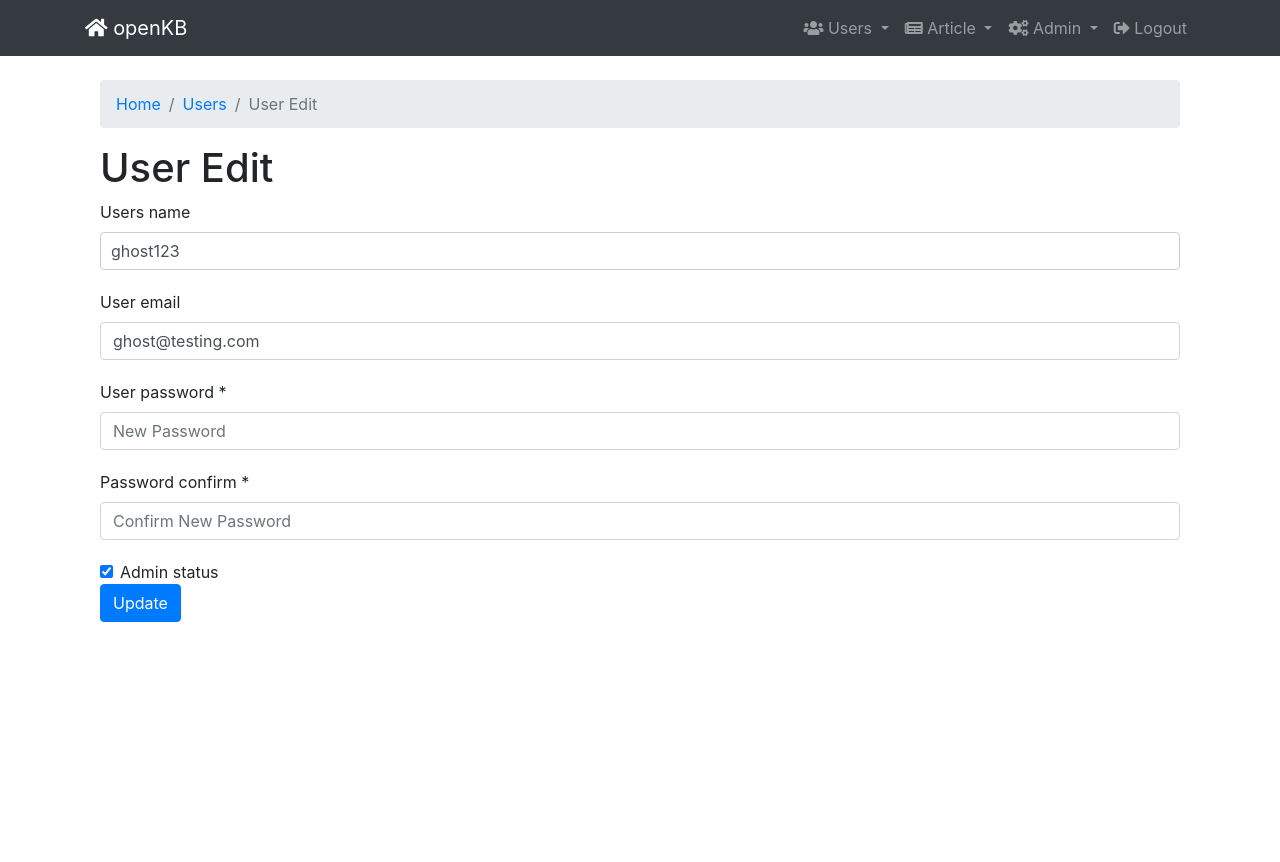
After one commit to thoth2357/openKB, a Django app: page /users/1/ in a window 1280 px wide. The commit adds this page. Shown: the top 862 px of the page. Run offline with Django 5.2, Linux system fonts and the light colour scheme; a user stored in the database is signed in; data comes from the database, SQL or seed files in the repository; both versions use the stored data as it was after the commit; some libraries are stand-ins or nearby versions.

Commit message:
✨ Integrated all users create, edit and delete for admin and non-admin

```diff
--- a/kb/forms.py
+++ b/kb/forms.py
@@ -1,7 +1,10 @@
 from django import forms
 from django.core.exceptions import ValidationError
 from mdeditor.fields import MDTextFormField
-from django.contrib.auth.forms import AuthenticationForm
+from django.contrib.auth.forms import AuthenticationForm, UserCreationForm, UserChangeForm
+from django.contrib.auth import get_user_model
+from django.core.exceptions import ValidationError
+
 
 from kb.models import Article
 
@@ -46,3 +49,67 @@ class MDEditorForm(forms.ModelForm):
 class LoginForm(AuthenticationForm):
     username = forms.EmailField(label="Email", widget=forms.TextInput(attrs={'class': 'form-control', 'placeholder': 'Email address'}))
     password = forms.CharField(widget=forms.PasswordInput(attrs={'class': 'form-control', 'placeholder': 'Password'}))
+
+
+class CustomUserCreationForm(UserCreationForm):
+    class Meta:
+        model = get_user_model()  # Fetches your custom user model
+        fields = ("email", "username")  # Includes email and username
+
+    def __init__(self, *args, **kwargs):
+        super(CustomUserCreationForm, self).__init__(*args, **kwargs)
+        self.fields['username'].required = True
+        self.fields['email'].required = True
+
+
+class EditUserForm(UserChangeForm):
+    password1 = forms.CharField(label='User password', widget=forms.PasswordInput(attrs={'autocomplete': 'new-password'}), required=False)
+    password2 = forms.CharField(label='Password confirm', widget=forms.PasswordInput(attrs={'autocomplete': 'new-password'}), required=False)
+    is_superuser = forms.BooleanField(label='Admin status', required=False)
+
+    class Meta:
+        model = get_user_model()
+        fields = ('username', 'email', 'password1', 'password2', 'is_superuser')
+
+    def clean_password2(self):
+        password1 = self.cleaned_data.get("password1")
+        password2 = self.cleaned_data.get("password2")
+        if password1 and password1 != password2:
+            raise ValidationError("Passwords don't match.")
+        return password2
+
+    def save(self, commit=True):
+        user = super().save(commit=False)
+        password = self.cleaned_data.get("password1")
+        if password:
+            user.set_password(password)
+        if commit:
+            user.save()
+        return user
+
+class MyAccountForm(UserChangeForm):
+    password1 = forms.CharField(label='New Password', widget=forms.PasswordInput, required=False)
+    password2 = forms.CharField(label='Confirm New Password', widget=forms.PasswordInput, required=False)
+
+    class Meta:
+        model = get_user_model()
+        fields = ('username', 'email', 'password1', 'password2')
+        help_texts = {
+            'username': None,  # Removes default help texts
+        }
+
+    def clean_password2(self):
+        password1 = self.cleaned_data.get("password1")
+        password2 = self.cleaned_data.get("password2")
+        if password1 and password1 != password2:
+            raise ValidationError("Passwords don't match.")
+        return password2
+
+    def save(self, commit=True):
+        user = super().save(commit=False)
+        password = self.cleaned_data.get("password1")
+        if password:
+            user.set_password(password)
+        if commit:
+            user.save()
+        return user
--- a/kb/models.py
+++ b/kb/models.py
@@ -21,6 +21,7 @@ class Article(models.Model):
 class CustomUser(AbstractUser):
     email = models.EmailField(unique=True)
 
+
     USERNAME_FIELD = 'email'
     REQUIRED_FIELDS = ['username']
 
--- a/kb/urls.py
+++ b/kb/urls.py
@@ -1,5 +1,6 @@
 from django.urls import path
-from kb.views import HomeView, SuggestView,LoginView,LogoutView
+from kb.views import HomeView, SuggestView,LoginView,LogoutView, NewUserView, EditUserView, MyAccountView, UserListView, DeleteUserView
+
 
 # urlpatterns
 urlpatterns = [
@@ -8,4 +9,14 @@ urlpatterns = [
     path("login/", LoginView.as_view(), name="login"),
     path('logout/', LogoutView.as_view(), name='logout'),
 
+
+    # users url
+    path('users/new/', NewUserView.as_view(), name='new-user'),
+    path('users/edit/', UserListView.as_view(), name='edit-users'),
+    path('users/<int:pk>/', EditUserView.as_view(), name='edit-user'),
+    path('users/myaccount/', MyAccountView.as_view(), name='my-account'),
+    path('users/edit/<int:pk>/', EditUserView.as_view(), name='edit-user'),
+    path('users/delete/<int:pk>/', DeleteUserView.as_view(), name='delete-user'),
+    path('users/my-account/', MyAccountView.as_view(), name='my-account'),
+
 ]
--- a/kb/views.py
+++ b/kb/views.py
@@ -1,11 +1,12 @@
 from django.shortcuts import render, redirect
 from django.views import View
 from django.contrib import messages
-from django.contrib.auth import login, authenticate, logout
+from django.core.exceptions import PermissionDenied
+from django.contrib.auth import login, authenticate, logout, get_user_model
 
 
-from kb.forms import MDEditorForm, LoginForm
-from kb.models import Article
+from kb.forms import MDEditorForm, LoginForm, CustomUserCreationForm, EditUserForm,MyAccountForm
+from kb.models import Article, CustomUser
 
 # Create your views here.
 class HomeView(View):
@@ -75,3 +76,77 @@ class LogoutView(View):
     def get(self, request):
         logout(request)
         return redirect('home')
+
+
+
+
+from django.views.generic import CreateView, UpdateView, ListView, DeleteView
+from django.urls import reverse_lazy
+from django.contrib.auth.models import User
+from django.contrib.auth.forms import UserCreationForm, UserChangeForm
+from django.contrib.auth.mixins import LoginRequiredMixin, PermissionRequiredMixin
+
+class NewUserView(PermissionRequiredMixin, CreateView):
+    model = get_user_model()
+    form_class = CustomUserCreationForm
+    template_name = 'users/new_user.html'
+    permission_required = 'auth.add_user'
+    success_url = reverse_lazy('edit-users')
+
+    def form_valid(self, form):
+        # This method is called when valid form data has been POSTed.
+        # It should return an HttpResponse.
+        user = form.save(commit=False)
+        user.save()
+        return super().form_valid(form)
+
+class UserListView(PermissionRequiredMixin, ListView):
+    model = get_user_model()
+    context_object_name = 'users'
+    template_name = 'users/edit_users.html'
+    permission_required = 'auth.view_user'
+
+class EditUserView(UpdateView):
+    model = get_user_model()
+    form_class = EditUserForm
+    # fields = ['username', 'email', 'is_superuser']  # Customize as needed
+    template_name = 'users/edit_user.html'
+    success_url = reverse_lazy('edit-users')
+    permission_required = 'auth.change_user'
+
+
+    def get_context_data(self, **kwargs):
+        context = super().get_context_data(**kwargs)
+        context['user'] = self.get_object()
+        return context
+
+    def form_valid(self, form):
+        user = form.save(commit=False)
+        password = form.cleaned_data['password1']
+        if password:
+            user.set_password(password)
+        user.save()
+        return super().form_valid(form)
+
+    def dispatch(self, request, *args, **kwargs):
+        if not request.user.has_perm('auth.change_user') and self.get_object().pk != request.user.pk:
+            raise PermissionDenied
+        return super().dispatch(request, *args, **kwargs)
+
+class DeleteUserView(DeleteView):
+    model = get_user_model()
+    template_name = 'users/confirm_delete.html'
+    success_url = reverse_lazy('user-list')
+
+class MyAccountView(LoginRequiredMixin, UpdateView):
+    model = get_user_model()
+    form_class = MyAccountForm
+    template_name = 'users/my_account.html'
+    success_url = reverse_lazy('home')  # Redirect to home or any other page
+
+    def get_object(self, queryset=None):
+        return self.request.user  # Returns the logged-in user object
+
+    def form_valid(self, form):
+        messages.success(self.request, "Account updated successfully.")
+        return super().form_valid(form)
--- a/templates/base.html
+++ b/templates/base.html
@@ -16,6 +16,7 @@
         rel="stylesheet"
         href="https://cdnjs.cloudflare.com/ajax/libs/font-awesome/5.15.3/css/all.min.css" />
     <link rel="stylesheet" href="{% static 'assets/css/styles.css' %}">
+    <link href="https://cdn.jsdelivr.net/npm/bootstrap-icons/font/bootstrap-icons.css" rel="stylesheet">
 
     {% block styles %}
 
--- a/templates/nav.html
+++ b/templates/nav.html
@@ -1,6 +1,6 @@
 <nav class="navbar navbar-expand-lg navbar-dark bg-dark fixed-top">
     <div class="container">
-        <a class="navbar-brand" href="{% url "home" %}"><i class="fas fa-home"></i> openKB</a>
+        <a class="navbar-brand" href="{% url 'home' %}"><i class="fas fa-home"></i> openKB</a>
         <button class="navbar-toggler" type="button" data-toggle="collapse" data-target="#navbarResponsive" aria-controls="navbarResponsive" aria-expanded="false" aria-label="Toggle navigation">
             <span class="navbar-toggler-icon"></span>
         </button>
@@ -13,9 +13,11 @@
                         <i class="fas fa-users"></i> Users
                     </a>
                     <div class="dropdown-menu" aria-labelledby="usersDropdown">
-                        <a class="dropdown-item" href="#"><i class="fas fa-user-plus"></i> New</a>
-                        <a class="dropdown-item" href="#"><i class="fas fa-user-edit"></i> Edit</a>
-                        <a class="dropdown-item" href="#"><i class="fas fa-user"></i> My account</a>
+                        {% if user.is_superuser %}
+                        <a class="dropdown-item" href="{% url 'new-user' %}">New</a>
+                        <a class="dropdown-item" href="{% url 'edit-users' %}">Edit</a>
+                        {% endif %}
+                        <a class="dropdown-item" href="{% url 'my-account' %}">My Account</a>
                     </div>
                 </li>
                 <li class="nav-item dropdown">
@@ -24,9 +26,14 @@
                     </a>
                     <div class="dropdown-menu" aria-labelledby="articleDropdown">
                         <a class="dropdown-item" href="#"><i class="fas fa-plus"></i> New</a>
-                        <a class="dropdown-item" href="#"><i class="fas fa-edit"></i> Edit</a>
+                        {% if user.is_superuser %}
+                        <a class="dropdown-item" href="#"><i class="fas fa-edit"></i> Edit All</a>
+                        {% else %}
+                        <a class="dropdown-item" href="#"><i class="fas fa-edit"></i> Edit Your Articles</a>
+                        {% endif %}
                     </div>
                 </li>
+                {% if user.is_superuser %}
                 <li class="nav-item dropdown">
                     <a class="nav-link dropdown-toggle" href="#" id="adminDropdown" role="button" data-toggle="dropdown" aria-haspopup="true" aria-expanded="false">
                         <i class="fas fa-cogs"></i> Admin
@@ -39,8 +46,9 @@
                         <a class="dropdown-item" href="#"><i class="fas fa-trash"></i> Cleanup Files</a>
                     </div>
                 </li>
+                {% endif %}
                 <li class="nav-item">
-                    <a class="nav-link" href="{% url "logout" %}"><i class="fas fa-sign-out-alt"></i> Logout</a>
+                    <a class="nav-link" href="{% url 'logout' %}"><i class="fas fa-sign-out-alt"></i> Logout</a>
                 </li>
                 {% else %}
                 <!-- Display these items if the user is not logged in -->
@@ -48,7 +56,7 @@
                     <a class="nav-link" href="{% url "suggest" %}"><i class="fas fa-lightbulb"></i> Suggest</a>
                 </li>
                 <li class="nav-item">
-                    <a class="nav-link" href="{% url "login" %}"><i class="fas fa-sign-in-alt"></i> Login</a>
+                    <a class="nav-link" href="{% url 'login' %}"><i class="fas fa-sign-in-alt"></i> Login</a>
                 </li>
                 {% endif %}
             </ul>
--- /dev/null
+++ b/templates/users/edit_user.html
@@ -0,0 +1,46 @@
+{% extends 'base.html' %}
+
+{% block title %}User Edit{% endblock %}
+
+{% block content %}
+{% include "nav.html" %}
+
+<div class="container mt-4">
+    <nav aria-label="breadcrumb">
+        <ol class="breadcrumb">
+            <li class="breadcrumb-item"><a href="{% url 'home' %}">Home</a></li>
+            <li class="breadcrumb-item"><a href="{% url 'edit-users' %}">Users</a></li>
+            <li class="breadcrumb-item active" aria-current="page">User Edit</li>
+        </ol>
+    </nav>
+
+    <h1>User Edit</h1>
+    <form method="post">
+        {% csrf_token %}
+        <div class="form-group">
+            <label for="id_username">Users name</label>
+            <input type="text" id="id_username" name="username" class="form-control" value="{{ user.username }}" required>
+        </div>
+        <div class="form-group">
+            <label for="id_email">User email</label>
+            <input type="email" id="id_email" name="email" class="form-control" value="{{ user.email }}" required>
+        </div>
+        <div class="form-group">
+            <label for="id_password1">User password *</label>
+            <input type="password" id="id_password1" name="password1" class="form-control" placeholder="New Password">
+        </div>
+        <div class="form-group">
+            <label for="id_password2">Password confirm *</label>
+            <input type="password" id="id_password2" name="password2" class="form-control" placeholder="Confirm New Password">
+        </div>
+        <div class="form-check">
+            <input class="form-check-input" type="checkbox" id="is_superuser" name="is_superuser" {% if user.is_superuser %}checked{% endif %}>
+            <label class="form-check-label" for="is_superuser">
+                Admin status
+            </label>
+        </div>
+        <button type="submit" class="btn btn-primary">Update</button>
+    </form>
+</div>
+
+{% endblock %}
```
Also changed, not shown: templates/index.html (+7 -8 lines), templates/users/confirm_delete.html (added, +14 -0 lines), templates/users/edit_users.html (added, +40 -0 lines), templates/users/my_account.html (added, +40 -0 lines), templates/users/new_user.html (added, +44 -0 lines), db.sqlite3.
